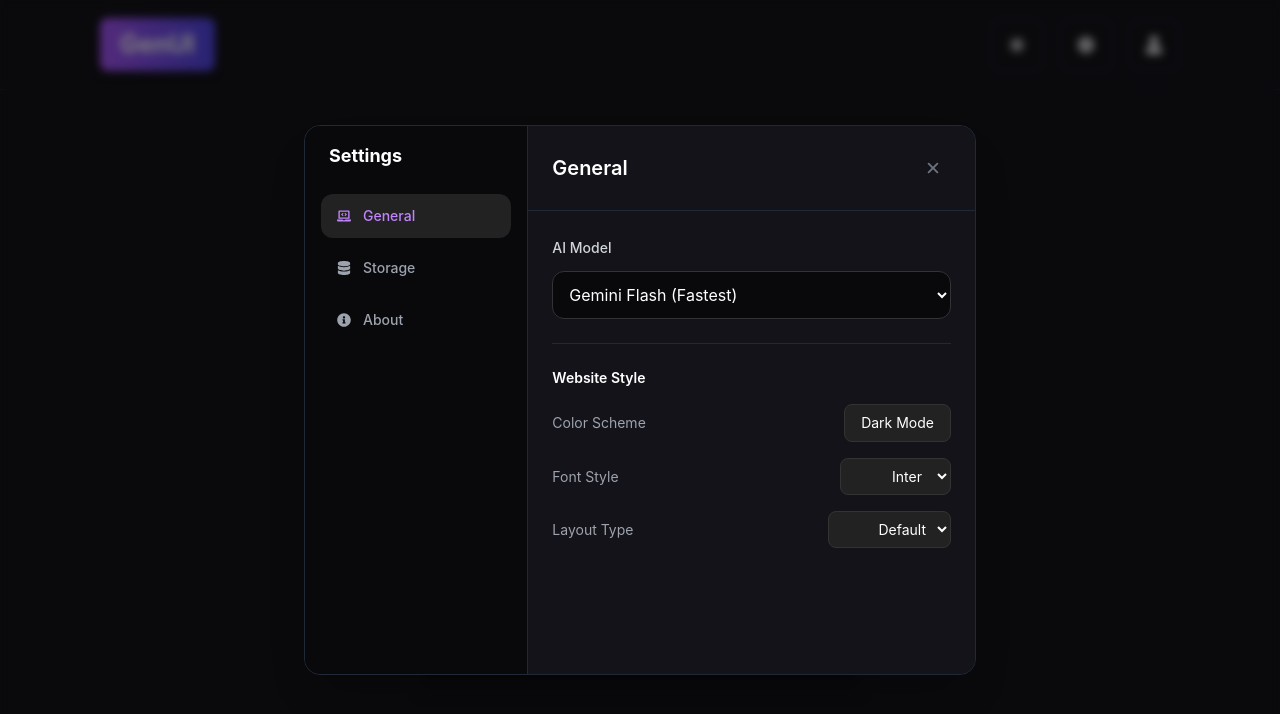
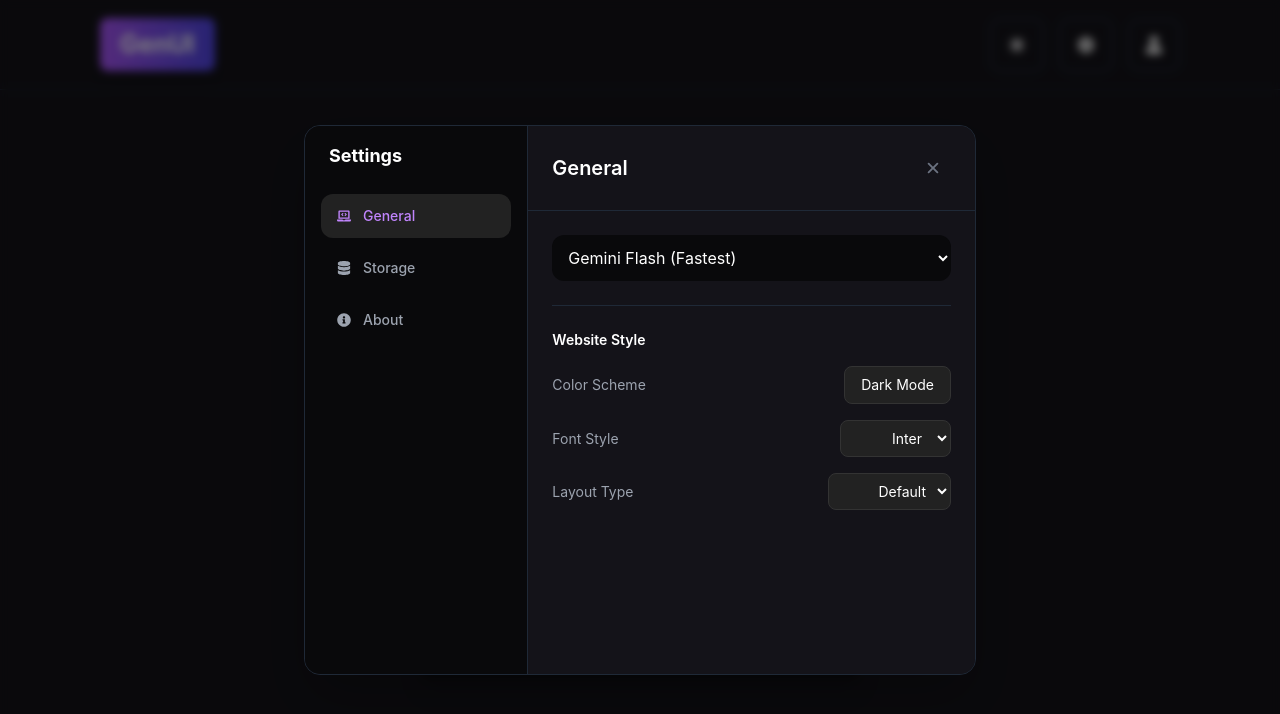
Before and after one commit to RudraPandyaa/GenUI, a React (Vite) app in the folder Client/: page /login in a window 1280 px wide. Both pictures are taken after a click on the element 1086 px from the left and 44 px from the top of the page. Shown: the top 714 px of the page. Built offline with nearby package versions, Linux system fonts and the light colour scheme.

Commit message:
Gemini version

```diff
--- a/Client/src/components/SettingsContext.jsx
+++ b/Client/src/components/SettingsContext.jsx
@@ -2,7 +2,7 @@ import React, { createContext, useContext, useEffect, useState } from 'react';
 
 // Default settings
 const defaultSettings = {
-  model: 'gemini-2.5-flash',
+  model: 'gemini-2.0-flash',
   font: 'Inter',
   layout: 'Default',
 };
--- a/Client/src/components/SettingsModal.jsx
+++ b/Client/src/components/SettingsModal.jsx
@@ -68,17 +68,22 @@ const SettingsModal = ({ isOpen, onClose }) => {
               <div className="space-y-6">
 
                 {/* AI Model */}
-                <div className="space-y-3">
-                  <label className="text-sm font-medium text-gray-700 dark:text-gray-300">AI Model</label>
-                  <select
-                    value={settings.model}
-                    onChange={(e) => updateSetting('model', e.target.value)}
-                    className="w-full p-3 rounded-xl bg-gray-50 dark:bg-[#09090B] border border-gray-200 dark:border-[#333] text-black dark:text-white outline-none focus:border-purple-500 transition-colors cursor-pointer"
-                  >
-                    <option value="gemini-2.5-flash">Gemini Flash (Fastest)</option>
-                    <option value="gemini-3-pro-preview">Gemini Pro (Smartest)</option>
-                  </select>
-                </div>
+                <select
+                  value={settings.model}
+                  onChange={(e) => updateSetting("model", e.target.value)}
+                  className="w-full p-3 rounded-xl bg-gray-50 dark:bg-[#09090B]"
+                >
+                  <option value="gemini-2.0-flash">Gemini Flash (Fastest)</option>
+                </select>
+
+
+                {/* <select
+                value={settings.model}
+                onChange={(e) => updateSetting('model', e.target.value)}
+              >
+                <option value="gemini-2.5-flash">Gemini Flash (Fastest)</option>
+              </select> */}
+
 
                 <div className="h-px bg-gray-100 dark:bg-gray-800 my-2"></div>
 
--- a/Client/src/pages/Home.jsx
+++ b/Client/src/pages/Home.jsx
@@ -222,7 +222,7 @@ const Home = () => {
           </h3>
 
           <p className="text-gray-500 dark:text-gray-400 mt-2">
-            Powered by {settings.model === "gemini-3-pro-preview" ? "Gemini Pro" : "Gemini Flash"}
+            Powered by Gemini Flash
           </p>
 
           <p className="text-[15px] font-[600] mt-6 dark:text-white">Framework</p>
```
